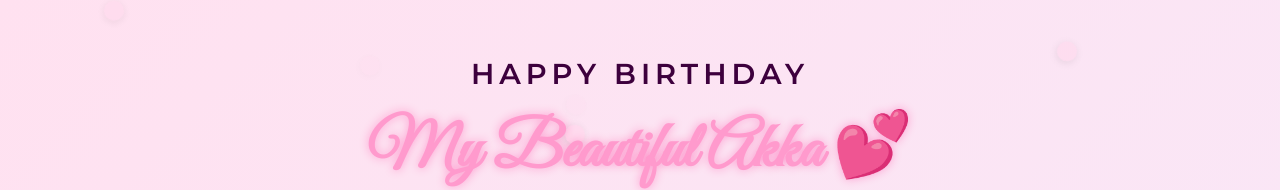
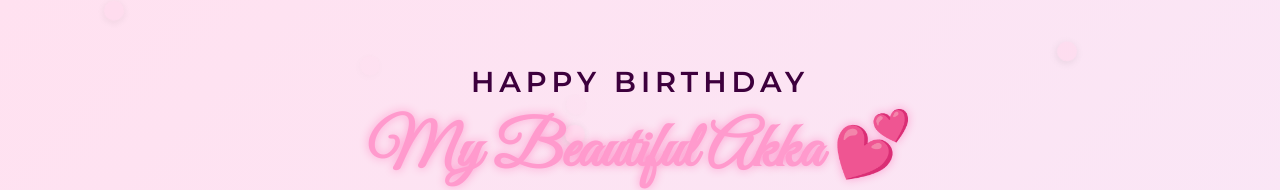
Before and after one commit to Code-yyy/Special, a plain HTML site: page index.html in a window 1280 px wide. Both pictures are taken after a click on the button "🌷 Tap to Open". Shown: the top 190 px of the page. Drawn offline with Linux system fonts and the light colour scheme.

Commit message:
Update akka.css

```diff
--- a/akka.css
+++ b/akka.css
@@ -11,28 +11,23 @@
   padding: 0;
   box-sizing: border-box;
 }
-
 html, body {
   height: 100%;
 }
-
-/* Body layout */
 body {
   font-family: 'Montserrat', sans-serif;
   background: linear-gradient(135deg, #ffe1f0, #f8e8f8);
   color: var(--text-color);
   text-align: center;
 
-  /* ✅ Make whole page scrollable on mobile */
+  /* ✅ Mobile-friendly adjustments */
   min-height: 100vh;
-  overflow-x: hidden;
   overflow-y: auto;
-
   display: flex;
   flex-direction: column;
   align-items: center;
   justify-content: flex-start;
-  padding: 1.5rem 0;
+  padding: 2rem 0;
 }
 
 /* Intro gate */
@@ -73,17 +68,11 @@ body {
   transform: scale(1.1);
 }
 
-/* Main page reveal */
+/* Keep the main page invisible until reveal */
 #birthday-page {
   opacity: 0;
   visibility: hidden;
   transition: opacity 1s ease;
-  position: relative;
-  z-index: 2;
-
-  /* ✅ Important: allow full scroll inside */
-  display: block;
-  width: 100%;
 }
 #birthday-page.active {
   opacity: 1;
@@ -115,13 +104,15 @@ body {
 }
 
 /* Main content */
-.content-wrapper {
+#birthday-page {
+  position: relative;
+  z-index: 2;
   display: flex;
   flex-direction: column;
   align-items: center;
-  justify-content: flex-start;
+  justify-content: center;
   text-align: center;
-  padding: 2rem 1rem 4rem; /* extra bottom space ✅ */
+  padding: 2rem;
 }
 
 .title {
@@ -131,7 +122,6 @@ body {
   font-size: clamp(1.2rem, 2.5vw, 1.8rem);
   opacity: 0;
   animation: fadeInUp 1s ease forwards 0.5s;
-  margin-bottom: 0.5rem;
 }
 
 .name {
@@ -167,7 +157,7 @@ body {
 
 .signature {
   margin-top: 1rem;
-  margin-bottom: 3rem; /* ✅ extra safe space at bottom */
+  margin-bottom: 2rem; /* ✅ Prevents cutoff at bottom */
   font-family: 'Great Vibes', cursive;
   font-size: clamp(1.1rem, 3.5vw, 1.6rem);
   color: var(--accent-color);
```
